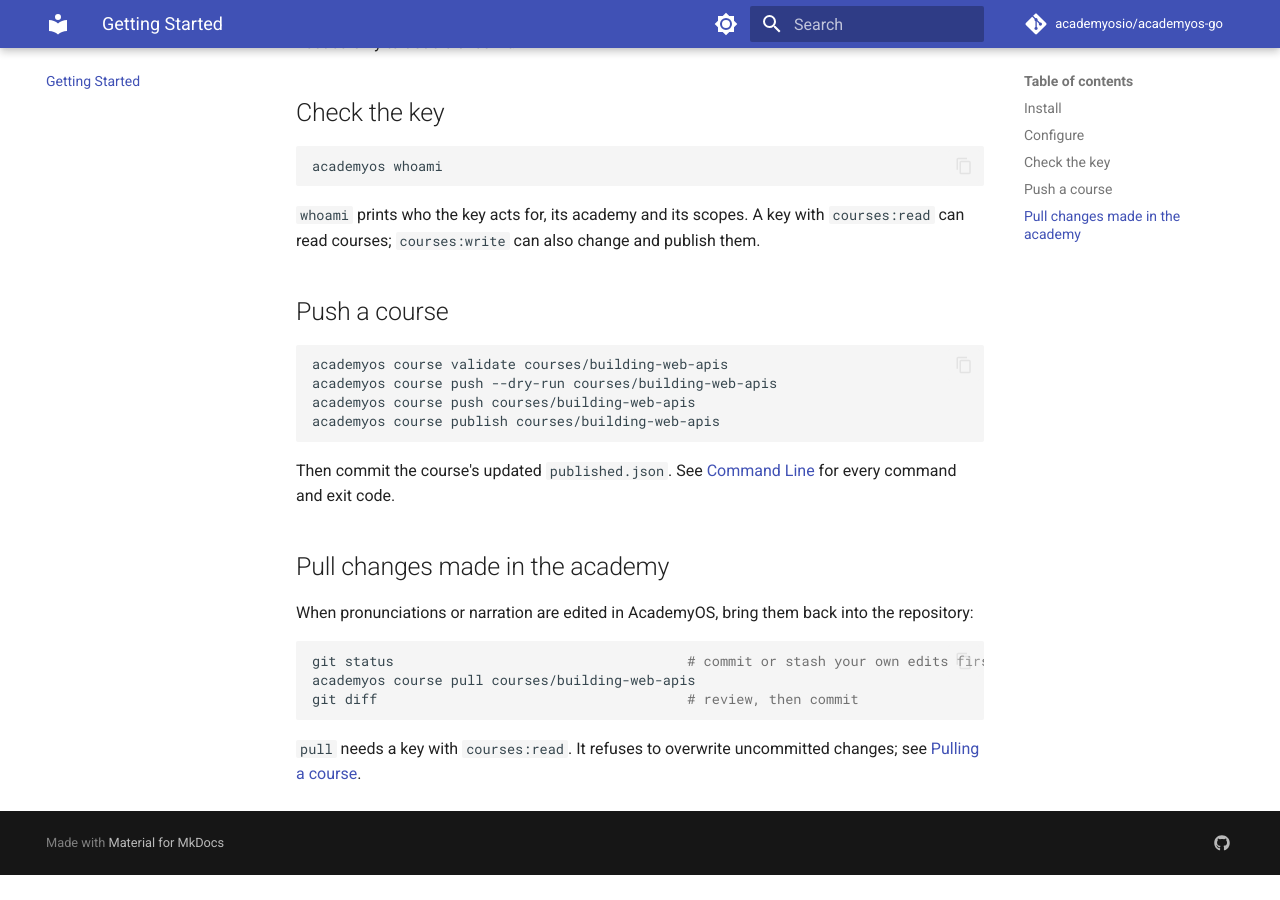
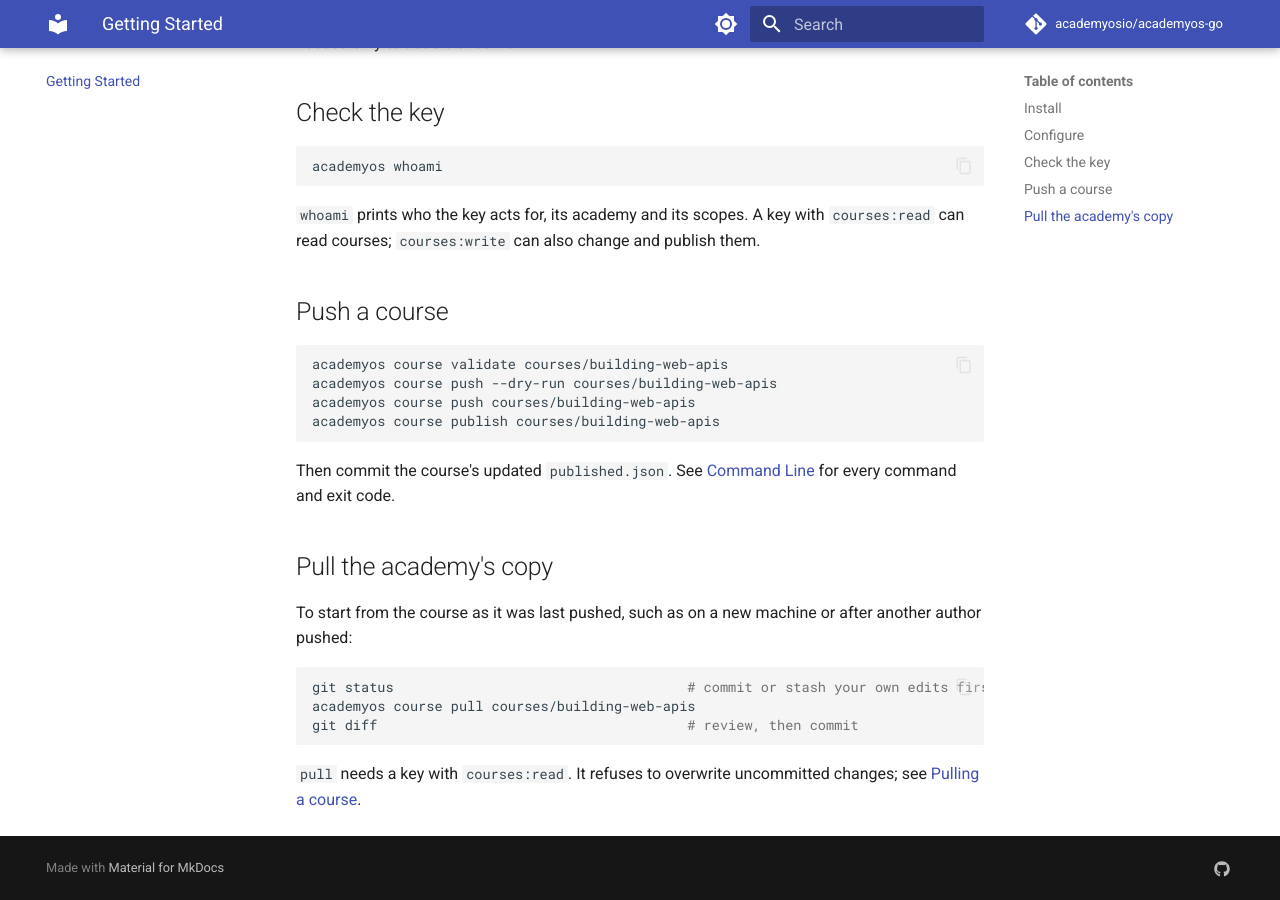
Before and after one commit to academyosio/academyos-go, an MkDocs documentation site: the page built from docs/getting-started.md, in a window 1280 px wide and 900 px high, scrolled down 641 px. Built offline with MkDocs 1.6.1 and Material for MkDocs 9.7.7, drawn with Linux system fonts in a browser that asks for light colours; comment, search, counter and statistics services are not loaded; before the commit the page ends 1516 px from its top, so only the background shows below that.

Commit message:
docs: describe pull as fetching the course as last pushed
Co-Authored-By: Claude Opus 5.5 <noreply@anthropic.com>

````diff
--- a/docs/getting-started.md
+++ b/docs/getting-started.md
@@ -39,10 +39,10 @@ academyos course publish courses/building-web-apis
 Then commit the course's updated `published.json`. See
 [Command Line](cli.md) for every command and exit code.
 
-## Pull changes made in the academy
+## Pull the academy's copy
 
-When pronunciations or narration are edited in AcademyOS, bring them back
-into the repository:
+To start from the course as it was last pushed, such as on a new machine or
+after another author pushed:
 
 ```bash
 git status                                    # commit or stash your own edits first
````
Also changed, not shown: README.md (+2 -2 lines), docs/cli.md (+3 -3 lines).
